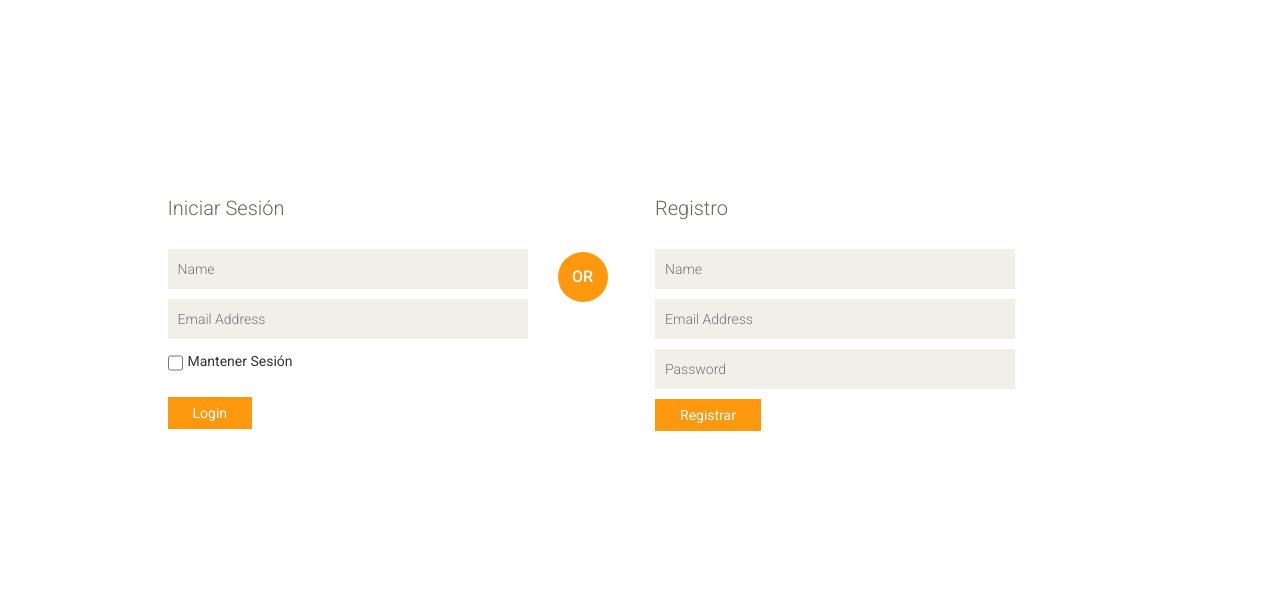
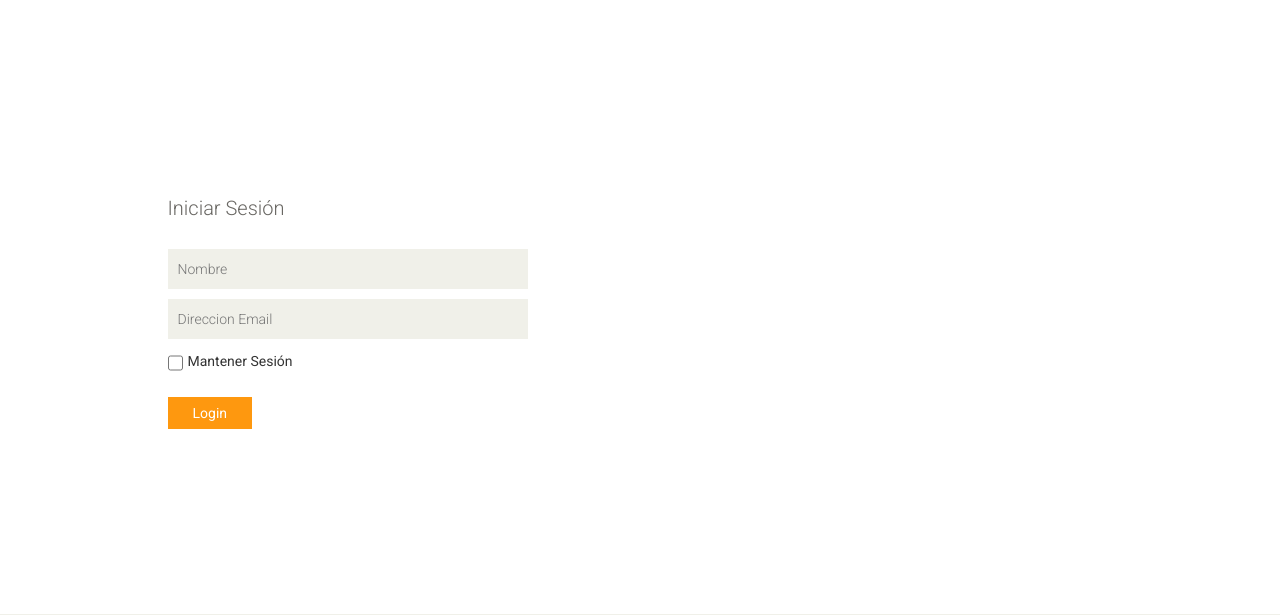
Before and after one commit to MolinaGustavo/Eshopper, a PHP site: page /login.php in a window 1280 px wide. Shown: the part 220-835 px from the top of the page. Run offline with PHP 8.4, Linux system fonts and the light colour scheme.

Commit message:
Add files via upload

```diff
--- a/login.php
+++ b/login.php
@@ -106,9 +106,9 @@
 				<div class="col-sm-4 col-sm-offset-1">
 					<div class="login-form"><!--login form-->
 						<h2>Iniciar Sesión</h2>
-						<form action="#">
-							<input type="text" placeholder="Name" />
-							<input type="email" placeholder="Email Address" />
+						<form action="iniciarsecion.php" method="post">
+							<input type="text" placeholder="Nombre" name="usuario" />
+							<input type="email" placeholder="Direccion Email" name="gemail" />
 							<span>
 								<input type="checkbox" class="checkbox">
 								Mantener Sesión
@@ -118,18 +118,10 @@
 					</div><!--/login form-->
 				</div>
 				<div class="col-sm-1">
-					<h2 class="or">OR</h2>
+
 				</div>
 				<div class="col-sm-4">
-					<div class="signup-form"><!--sign up form-->
-						<h2>Registro</h2>
-						<form action="#">
-							<input type="text" placeholder="Name"/>
-							<input type="email" placeholder="Email Address"/>
-							<input type="password" placeholder="Password"/>
-							<button type="submit" class="btn btn-default">Registrar</button>
-						</form>
-					</div><!--/sign up form-->
+
 				</div>
 			</div>
 		</div>
```
Also changed, not shown: index.php (+9 -1 lines), iniciarsesion.php (added, +8 -0 lines).
